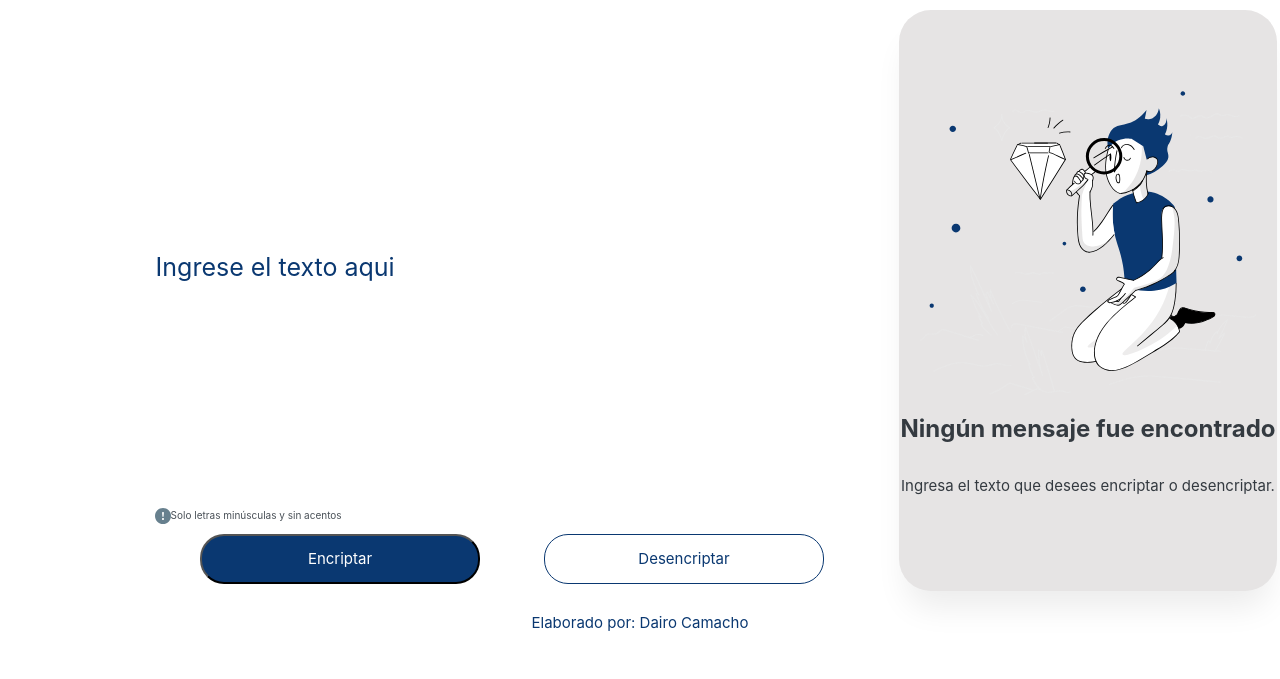
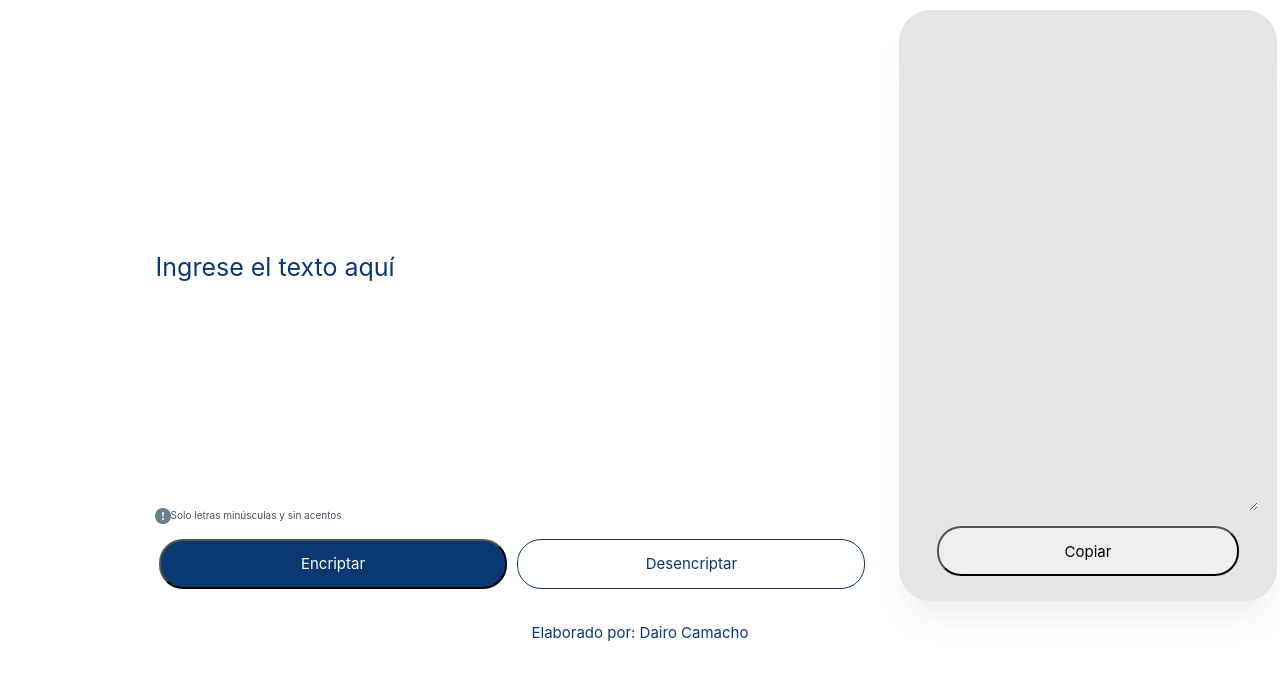
Before and after one commit to DairoCamacho/Encriptador-de-texto, a plain HTML site: page index.html in a window 1280 px wide. Both pictures are taken after a click on the button "Encriptar". Shown: the part 55-734 px from the top of the page. Drawn offline with Linux system fonts and the light colour scheme.

Commit message:
se agrega funcionalidad en JS

```diff
--- a/css/style.css
+++ b/css/style.css
@@ -31,17 +31,20 @@ form {
   margin: 0 10px;
 }
 
-form input {
+#texto-para-procesar {
   display: block;
   margin: 20px 0 0 0;
   border: none;
   width: 90%;
   height: 30vh;
 }
-form input::placeholder {
-  /* Most modern browsers support this now. */
+#texto-para-procesar::placeholder {
   color: #0a3871;
+  border: none;
 }
+/* #texto-para-procesar::focus {
+  border: none;
+} */
 
 span {
   display: flex;
@@ -57,15 +60,16 @@ span {
   flex-direction: column;
   align-items: center;
   justify-content: center;
-  gap: 5vw;
+  /* gap: 5vw; */
 }
 
 .btn {
   font-size: 1.5rem;
-  gap: 8px;
-  width: 280px;
+  width: 80%;
+  width: fit-content(80%);
   height: 50px;
   border-radius: 24px;
+  margin: 5px;
 }
 
 .btn-primary {
@@ -112,13 +116,19 @@ footer {
   text-align: center;
 }
 
+#textarea-resultado {
+  margin: 10px;
+  width: 90%;
+  height: 80%;
+  background-color: transparent;
+  border: none;
+}
+
 @media screen and (min-width: 630px) {
-
   .contenedor-botones {
     flex-direction: row;
   }
 }
-
 
 @media screen and (min-width: 768px) {
   main {
@@ -131,7 +141,7 @@ footer {
     margin-left: 12vw;
   }
 
-  form input {
+  #texto-para-procesar {
     margin: 20px 0 0 0;
     width: 90%;
     height: 60vh;
--- a/index.html
+++ b/index.html
@@ -26,18 +26,25 @@
     </header>
     <main>
         <form>
-            <input type="text" placeholder="Ingrese el texto aqui" required>
+            <input type="text" id="texto-para-procesar" placeholder="Ingrese el texto aquí" required>
             <span><img src="./img/bi_exclamation-circle-fill.svg" alt="signo de exclamación">
                 Solo letras minúsculas y sin acentos</span>
             <div class="contenedor-botones">
-                <button type="button" class="btn btn-primary" id="btn-encriptar">Encriptar</button>
-                <button type="button" class="btn btn-secondary" id="btn-desencriptar">Desencriptar</button>
+                <button type="button" class="btn btn-primary" id="btn-encriptar"
+                    onclick="encriptar()">Encriptar</button>
+                <button type="button" class="btn btn-secondary" id="btn-desencriptar"
+                    onclick="desencriptar()">Desencriptar</button>
             </div>
         </form>
         <div class="contenedor-resultado">
             <img src="./img/Munneco.svg" alt="adolecente con una lupa observando un diamante">
             <h2>Ningún mensaje fue encontrado</h2>
             <p>Ingresa el texto que desees encriptar o desencriptar.</p>
+            <textarea id="textarea-resultado" hidden></textarea>
+            <button type="button" class="btn btn-copy" id="btn-copy" onclick="copiarAlPortapapeles()"
+                hidden>Copiar</button>
+            <!-- <textarea id="textarea-resultado"></textarea>
+            <button type="button" class="btn btn-copy" id="btn-copy" onclick="copiarAlPortapapeles()">Copiar</button> -->
         </div>
     </main>
     <footer>
--- a/js/script.js
+++ b/js/script.js
@@ -0,0 +1,81 @@
+/*
+Durante estas cuatro semanas, vamos a trabajar en una aplicación que encripta textos, así podrás intercambiar mensajes secretos con otras personas que sepan el secreto de la encriptación utilizada.
+
+Las "llaves" de encriptación que utilizaremos son las siguientes:
+
+La letra "a" es convertida para "ai"
+La letra "e" es convertida para "enter"
+La letra "i" es convertida para "imes"
+La letra "o" es convertida para "ober"
+La letra "u" es convertida para "ufat"
+
+Requisitos:
+- Debe funcionar solo con letras minúsculas
+- No deben ser utilizados letras con acentos ni caracteres especiales
+- Debe ser posible convertir una palabra para la versión encriptada también devolver una palabra encriptada para su versión original.
+
+Por ejemplo:
+"gato" => "gaitober"
+gaitober" => "gato"
+
+La página debe tener campos para
+inserción del texto que será encriptado o desencriptado, y el usuario debe poder escoger entre as dos opciones.
+El resultado debe ser mostrado en la pantalla.
+Extras:
+- Un botón que copie el texto encriptado/desencriptado para la sección de transferencia, o sea que tenga la misma funcionalidad del ctrl+C o de la opción "copiar" del menú de las aplicaciones.
+
+Tenemos un periodo de tiempo de cuatro semanas para desarrollar el proyecto y vamos a trabajar con el sistema ágil de desarrollo, utilizando el Trello de la siguiente forma:
+
+La columna Listos para iniciar presenta las tarjetas con elementos que aun no fueron desarrollados.
+En la columna En Desarrollo estarán los elementos que estés desarrollando en el momento. Al iniciar una tarea, podrás mover la tarjeta que contiene dicha tarea para esta columna.
+En la columna Pausado estarán los elementos que comenzaste a desarrollar, pero necesitaste parar por algún motivo.
+Por fin, en la columna Concluido estarán los elementos ya concluidos.
+*/
+function encriptar() {
+    let texto = document
+        .querySelector("#texto-para-procesar")
+        .value.toLowerCase();
+    let textoProcesado = texto.replace(/a/gim, "ai");
+    textoProcesado = textoProcesado.replace(/e/gim, "enter");
+    textoProcesado = textoProcesado.replace(/i/gim, "imes");
+    textoProcesado = textoProcesado.replace(/o/gim, "ober");
+    textoProcesado = textoProcesado.replace(/u/gim, "ufat");
+
+    document.querySelector("#textarea-resultado").removeAttribute("hidden");
+    document.querySelector("#btn-copy").removeAttribute("hidden");
+    document.querySelector(".contenedor-resultado img").style.display = "none";
+    document.querySelector(".contenedor-resultado h2").style.display = "none";
+    document.querySelector(".contenedor-resultado p").style.display = "none";
+    document.querySelector("#textarea-resultado").innerHTML = textoProcesado;
+    console.log("Texto cifrado")
+}
+
+function desencriptar() {
+    let texto = document
+        .querySelector("#texto-para-procesar")
+        .value.toLowerCase();
+    let textoProcesado = texto.replace(/ufat/gim, "u");
+    textoProcesado = textoProcesado.replace(/ober/gim, "o");
+    textoProcesado = textoProcesado.replace(/imes/gim, "i");
+    textoProcesado = textoProcesado.replace(/enter/gim, "e");
+    textoProcesado = textoProcesado.replace(/ai/gim, "a");
+
+    document.querySelector("#textarea-resultado").removeAttribute("hidden");
+    document.querySelector("#btn-copy").removeAttribute("hidden");
+    document.querySelector(".contenedor-resultado img").style.display = "none";
+    document.querySelector(".contenedor-resultado h2").style.display = "none";
+    document.querySelector(".contenedor-resultado p").style.display = "none";
+    document.querySelector("#textarea-resultado").innerHTML = textoProcesado;
+    console.log("Texto descifrado")
+}
+
+function copiarAlPortapapeles() {
+    let content = document.querySelector("#textarea-resultado").innerHTML;
+    navigator.clipboard.writeText(content)
+        .then(() => {
+            console.log("Text copied to clipboard...")
+        })
+        .catch(err => {
+            console.log('Something went wrong', err);
+        })
+}
```
